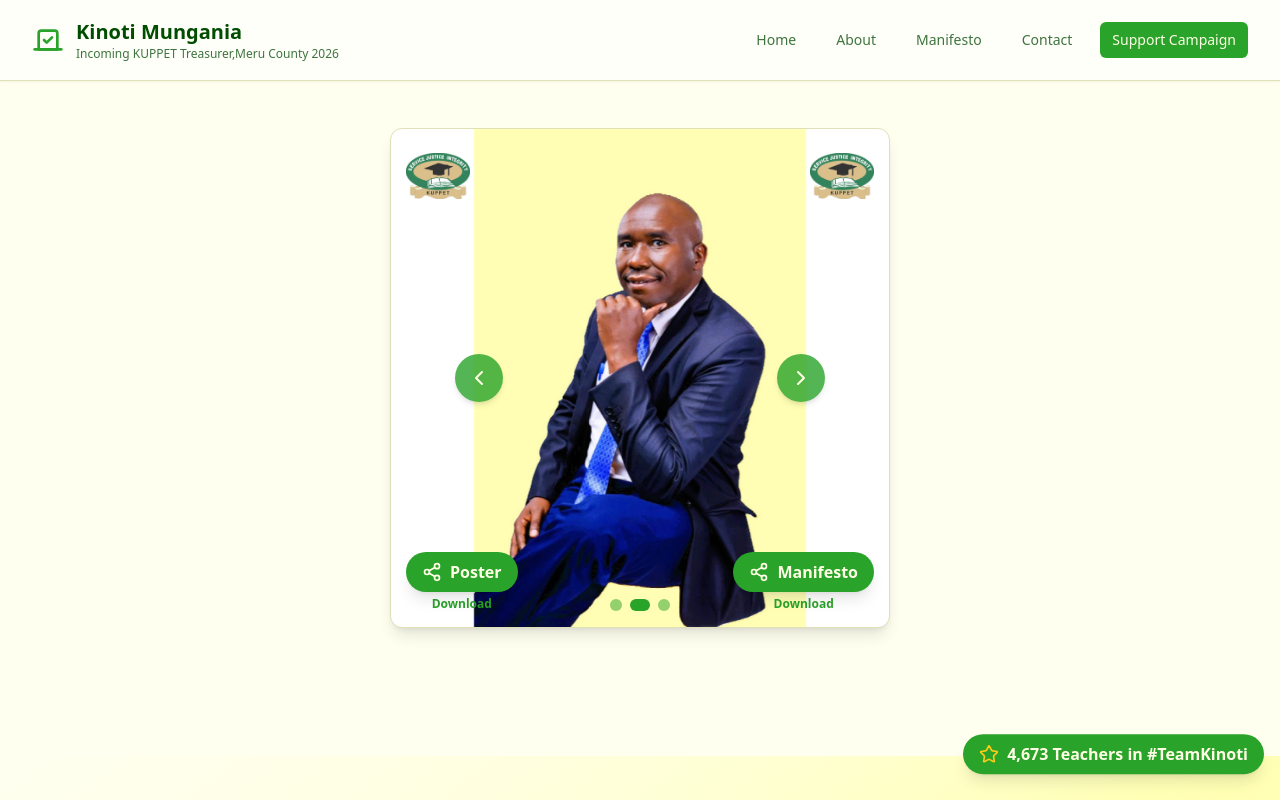
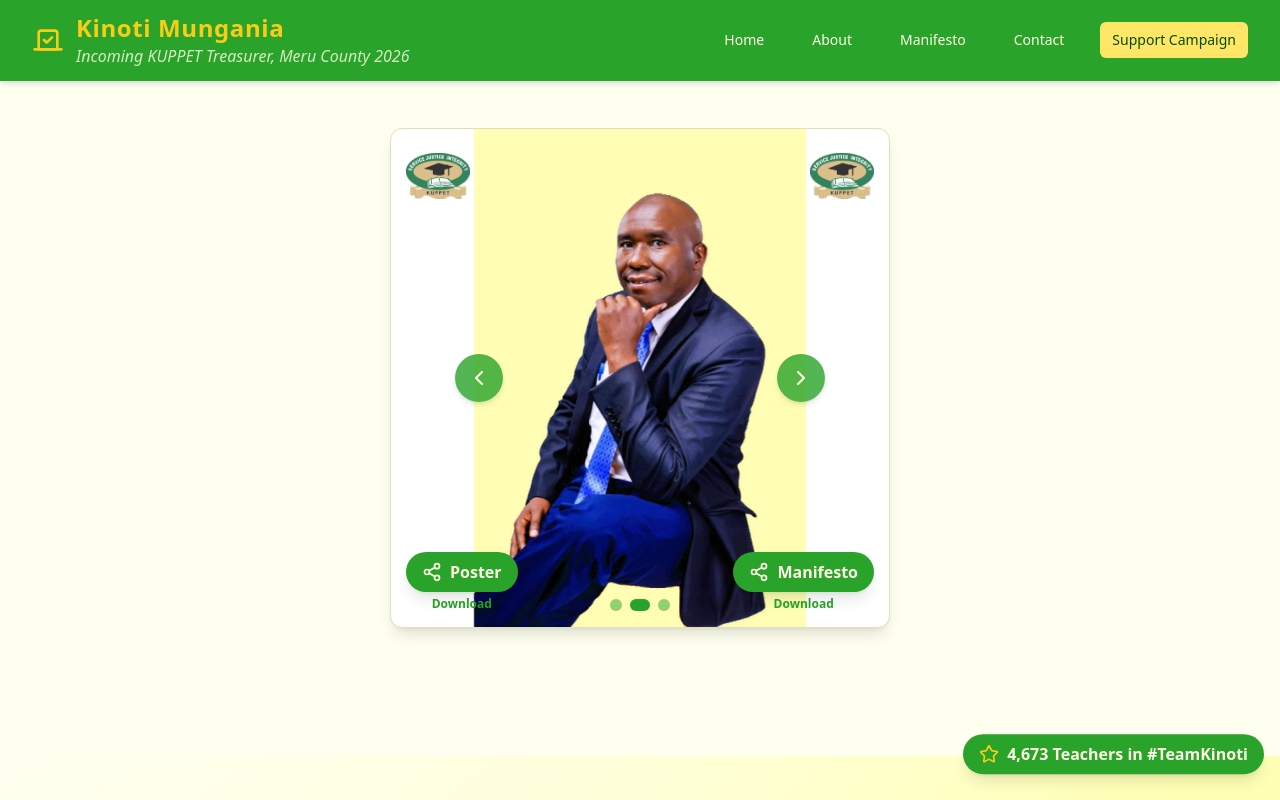
Before and after one commit to machariagikuru/kinoti-mungania, a React (Vite) app: page / in a window 1280 px wide. Shown: the top 800 px of the page. Built offline with nearby package versions, Linux system fonts and the light colour scheme.

Commit message:
Added Footer

```diff
--- /dev/null
+++ b/src/components/Footer.tsx
@@ -0,0 +1,35 @@
+import { Heart } from "lucide-react";
+
+export const Footer = () => {
+    return (
+        <footer className="bg-primary text-primary-foreground py-6 border-t border-primary mt-20">
+            <div className="max-w-7xl mx-auto px-4 flex flex-col items-center gap-2 text-center">
+                <p className="text-sm sm:text-base flex flex-wrap justify-center items-center gap-1 leading-relaxed">
+                    Crafted with
+                    <Heart className="w-4 h-4 text-red-500" fill="currentColor" />
+                    by{" "}
+                    <a
+                        href="https://wa.me/254703222523" // Your WhatsApp
+                        target="_blank"
+                        rel="noopener noreferrer"
+                        className="text-yellow-400 font-semibold hover:underline transition"
+                    >
+                        Macharia
+                    </a>{" "}
+                    in honor of{" "}
+                    <a
+                        href="https://wa.me/254723265140" // Kinoti's WhatsApp
+                        target="_blank"
+                        rel="noopener noreferrer"
+                        className="text-yellow-400 font-semibold hover:underline transition"
+                    >
+                        Kinoti Mungania
+                    </a>
+                </p>
+                <p className="text-xs text-primary-foreground/70">
+                    &copy; 2025 All rights reserved.
+                </p>
+            </div>
+        </footer>
+    );
+};
--- a/src/components/Navigation.tsx
+++ b/src/components/Navigation.tsx
@@ -7,11 +7,10 @@ import { Button } from "@/components/ui/button";
 export const Navigation = () => {
   const [isOpen, setIsOpen] = useState(false);
 
-  // Offset scroll for fixed navbar (adjusts for 64px or 80px navbar height)
   const scrollToSection = (sectionId: string) => {
     const element = document.getElementById(sectionId);
     if (element) {
-      const yOffset = -80; // adjust based on your navbar height
+      const yOffset = -80;
       const y = element.getBoundingClientRect().top + window.pageYOffset + yOffset;
       window.scrollTo({ top: y, behavior: "smooth" });
     }
@@ -19,34 +18,38 @@ export const Navigation = () => {
   };
 
   return (
-    <nav className="fixed top-0 left-0 right-0 z-50 bg-card/95 backdrop-blur-sm border-b border-border shadow-sm">
+    <nav className="fixed top-0 left-0 right-0 z-50 bg-primary text-primary-foreground backdrop-blur-sm shadow-md border-b border-primary">
       <div className="max-w-7xl mx-auto px-4 sm:px-6 lg:px-8">
         <div className="flex justify-between items-center h-16 md:h-20">
-          <div className="flex-shrink-0">
-            <div className="flex items-center space-x-3">
-              <Vote className="h-8 w-8 text-primary" />
-              <div>
-                <h2 className="text-xl font-bold text-card-foreground">Kinoti Mungania</h2>
-                <p className="text-xs text-muted-foreground">Incoming KUPPET Treasurer,Meru County 2026</p>
-              </div>
+          {/* Logo / Branding */}
+          <div className="flex items-center gap-3">
+            <Vote className="h-8 w-8 text-yellow-400" />
+            <div className="leading-tight">
+              <h1 className="text-xl sm:text-2xl font-extrabold text-yellow-400 tracking-wide">
+                Kinoti Mungania
+              </h1>
+              <p className="text-sm sm:text-base text-primary-foreground/80 italic">
+                Incoming KUPPET Treasurer, Meru County 2026
+              </p>
             </div>
           </div>
 
+
           {/* Desktop Navigation */}
           <div className="hidden md:block">
-            <div className="ml-10 flex items-baseline space-x-4">
+            <div className="ml-10 flex items-baseline space-x-6">
               {["home", "about", "manifesto", "contact"].map((id) => (
                 <button
                   key={id}
                   onClick={() => scrollToSection(id)}
-                  className="text-muted-foreground hover:text-primary px-3 py-2 rounded-md text-sm font-medium transition-colors"
+                  className="text-primary-foreground hover:text-yellow-400 px-3 py-2 rounded-md text-sm font-medium transition-colors duration-200"
                 >
                   {id.charAt(0).toUpperCase() + id.slice(1)}
                 </button>
               ))}
               <Button
                 size="sm"
-                className="bg-primary hover:bg-primary/90 ml-4"
+                className="bg-accent text-accent-foreground hover:bg-accent/90 ml-4 transition-all duration-200"
                 onClick={() => scrollToSection("support")}
               >
                 Support Campaign
@@ -61,6 +64,7 @@ export const Navigation = () => {
               size="sm"
               onClick={() => setIsOpen(!isOpen)}
               aria-label="Toggle menu"
+              className="text-primary-foreground hover:text-yellow-400"
             >
               {isOpen ? <X className="h-6 w-6" /> : <Menu className="h-6 w-6" />}
             </Button>
@@ -70,12 +74,12 @@ export const Navigation = () => {
         {/* Mobile Navigation */}
         {isOpen && (
           <div className="md:hidden">
-            <div className="px-2 pt-2 pb-3 space-y-1 sm:px-3 bg-card border-t">
+            <div className="px-2 pt-2 pb-3 space-y-1 sm:px-3 bg-primary border-t border-accent">
               {["home", "about", "manifesto", "contact"].map((id) => (
                 <button
                   key={id}
                   onClick={() => scrollToSection(id)}
-                  className="text-muted-foreground hover:text-primary block px-3 py-2 rounded-md text-base font-medium w-full text-left"
+                  className="text-primary-foreground hover:text-yellow-400 block px-3 py-2 rounded-md text-base font-medium w-full text-left transition-colors duration-200"
                 >
                   {id.charAt(0).toUpperCase() + id.slice(1)}
                 </button>
@@ -83,7 +87,7 @@ export const Navigation = () => {
               <div className="px-3 py-2">
                 <Button
                   size="sm"
-                  className="bg-primary hover:bg-primary/90 w-full"
+                  className="bg-accent text-accent-foreground hover:bg-accent/90 w-full transition-all duration-200"
                   onClick={() => scrollToSection("support")}
                 >
                   Support Campaign
--- a/src/pages/Index.tsx
+++ b/src/pages/Index.tsx
@@ -7,6 +7,7 @@ import { About } from "@/components/About";
 import { Contact } from "@/components/Contact";
 import { Navigation } from "@/components/Navigation";
 import { FloatingStarsCounter } from "@/components/FloatingStarsCounter";
+import { Footer } from "@/components/footer";;
 
 
 const Index = () => {
@@ -20,6 +21,9 @@ const Index = () => {
       <About />
       <Contact />
       <FloatingStarsCounter />
+      <Footer />
+
+      {/* Additional sections can be added here */}
     </div>
   );
 };
```
